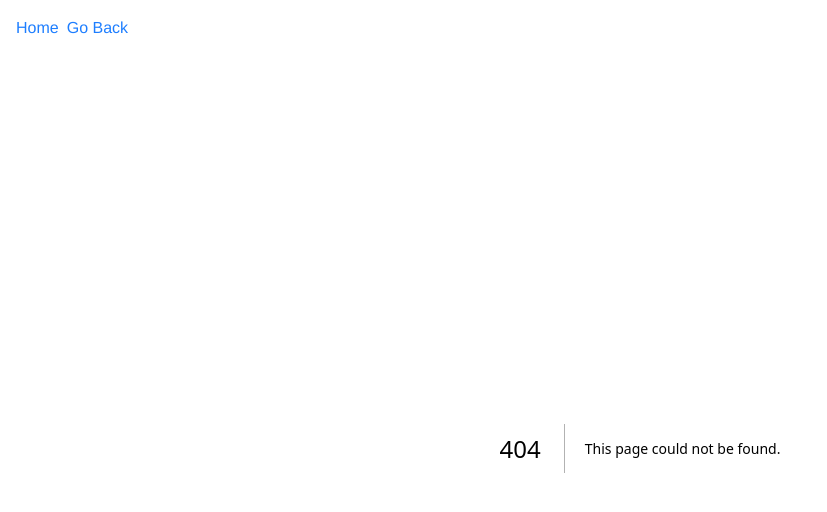
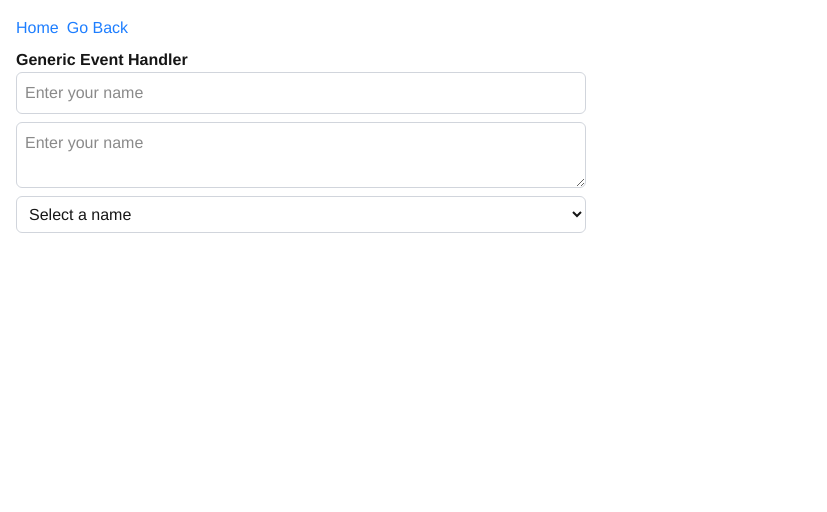
Before and after one commit to emanuelefavero/react-typescript, a Next.js app: page /generics/generic-event-handler in a window 1280 px wide. Before the commit this address had no page. Shown: the top 512 px of the page, without its empty margins (0-827 px from the left). Built offline with nearby package versions, Linux system fonts and the light colour scheme.

Commit message:
feat: /generics/generic-event-handler

```diff
--- /dev/null
+++ b/src/app/generics/generic-event-handler/page.tsx
@@ -0,0 +1,52 @@
+'use client'
+
+import { type ChangeEvent, useState } from 'react'
+
+export default function Page() {
+  const [name, setName] = useState('')
+
+  const handleChange = <
+    T extends HTMLInputElement | HTMLTextAreaElement | HTMLSelectElement
+  >(
+    event: ChangeEvent<T>
+  ) => {
+    const value = event.target.value
+
+    setName(value)
+  }
+
+  return (
+    <>
+      <h1>Generic Event Handler</h1>
+
+      <div className='flex flex-col max-w-prose gap-2'>
+        <input
+          type='text'
+          value={name}
+          onChange={handleChange}
+          placeholder='Enter your name'
+          className='border border-gray-300 rounded-md p-2 mr-2'
+        />
+
+        <textarea
+          value={name}
+          onChange={handleChange}
+          placeholder='Enter your name'
+          className='border border-gray-300 rounded-md p-2 mr-2'
+        />
+
+        <select
+          value={name}
+          onChange={handleChange}
+          className='border border-gray-300 rounded-md p-2 mr-2'
+        >
+          <option value=''>Select a name</option>
+          <option value='John'>John</option>
+          <option value='Jane'>Jane</option>
+        </select>
+
+        <p className='text-green-600 dark:text-green-400'>{name}</p>
+      </div>
+    </>
+  )
+}
--- a/src/app/generics/page.tsx
+++ b/src/app/generics/page.tsx
@@ -12,6 +12,11 @@ export default function Page() {
         <li>
           <Link href='/generics/generic-hook'>Generic Hook</Link>
         </li>
+        <li>
+          <Link href='/generics/generic-event-handler'>
+            Generic Event Handler
+          </Link>
+        </li>
       </ul>
     </>
   )
```
